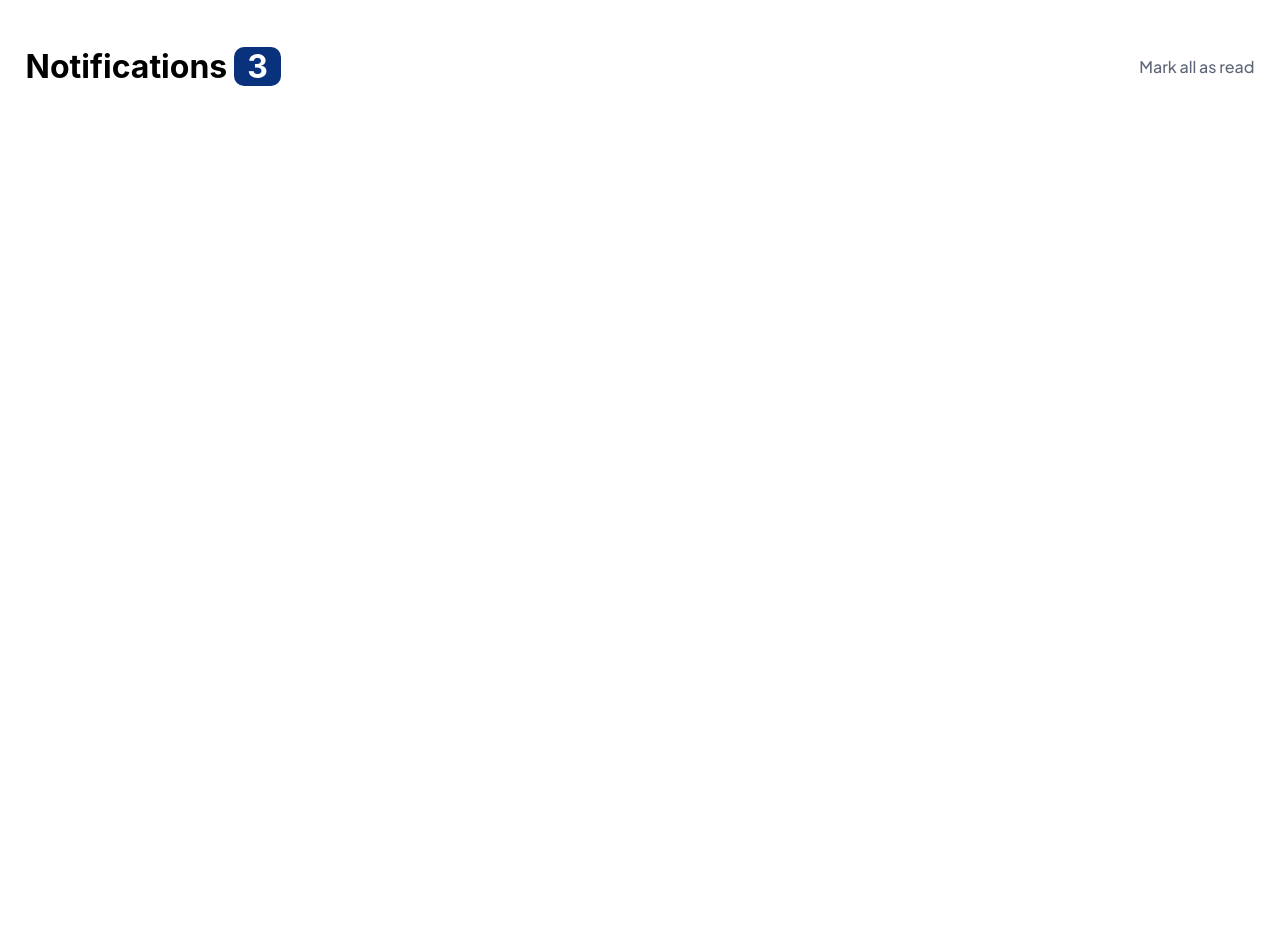
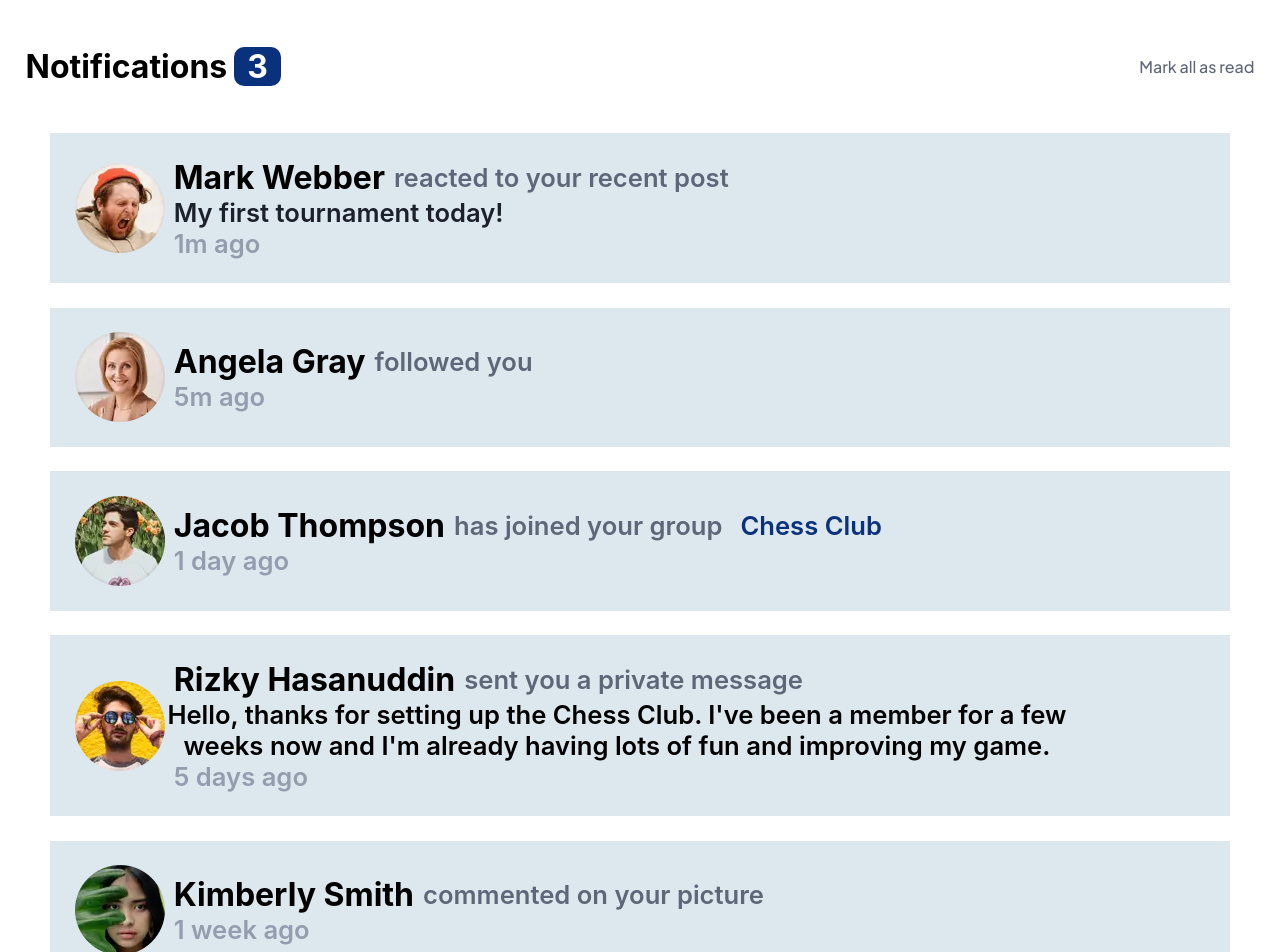
Before and after one commit to zalewskaewa7/notifications, a React (Create React App) app: page / in a window 1280 px wide. Shown: the top 952 px of the page. Before the commit the page ends 800 px from the top, so only its background shows below. Built offline with nearby package versions, Linux system fonts and the light colour scheme.

Commit message:
add notifications

```diff
--- a/src/App.js
+++ b/src/App.js
@@ -1,10 +1,12 @@
 import './App.scss';
 import Header from "./components/Header"
+import Notification from './components/Notification';
 
 function App() {
   return (
     <div className="App">
       < Header />
+      <Notification />
     </div>
   );
 }
--- /dev/null
+++ b/src/components/Notification.js
@@ -0,0 +1,120 @@
+import React from 'react'
+import "./scss/notification.scss"
+import Mark from "./assets/images/avatar-mark-webber.webp"
+import Angela from "./assets/images/avatar-angela-gray.webp"
+import Jacob from "./assets/images/avatar-jacob-thompson.webp"
+import Rizky from "./assets/images/avatar-rizky-hasanuddin.webp"
+import Kimberly from "./assets/images/avatar-kimberly-smith.webp"
+import Nathan from "./assets/images/avatar-nathan-peterson.webp"
+import Anna from "./assets/images/avatar-anna-kim.webp"
+
+
+
+function Notification() {
+
+    const notifications= [
+        {
+            avatarSrc: Mark,
+            autor: "Mark Webber",
+            reaction: "reacted to your recent post",
+            postTitle: "My first tournament today!",
+            group: "",
+            message: "",
+            data: "1m ago",
+            ifRead: false,
+        },
+        {
+            avatarSrc: Angela,
+            autor: "Angela Gray",
+            reaction: "followed you",
+            postTitle: "",
+            group: "",
+            message: "",
+            data: "5m ago",
+            ifRead: false,
+
+        },
+        {
+            avatarSrc: Jacob,
+            autor: "Jacob Thompson",
+            reaction: "has joined your group",
+            postTitle: "",
+            group: "Chess Club",
+            message: "",
+            data: "1 day ago",
+            ifRead: false,
+
+        },
+        {
+            avatarSrc: Rizky,
+            autor: "Rizky Hasanuddin",
+            reaction: "sent you a private message",
+            postTitle: "",
+            group: "",
+            message: "Hello, thanks for setting up the Chess Club. I've been a member for a few weeks now and I'm already having lots of fun and improving my game.",
+            data: "5 days ago",
+            ifRead: true,
+
+        },
+        {
+            avatarSrc: Kimberly,
+            autor: "Kimberly Smith",
+            reaction: "commented on your picture",
+            postTitle: "",
+            group: "",
+            message: "",
+            data: "1 week ago",
+            ifRead: true,
+
+        },
+        {
+            avatarSrc: Nathan,
+            autor: "Nathan Peterson",
+            reaction: "reacted to your recent post",
+            postTitle: "5 end-game strategies to increase your win rate",
+            group: "",
+            message: "",
+            data: "2 weeks ago",
+            ifRead: true,
+
+        },
+        {
+            avatarSrc: Anna,
+            autor: "Anna Kim",
+            reaction: "left the group",
+            postTitle: "",
+            group: "Chess Club",
+            message: "",
+            data: "2 weeks ago",
+            ifRead: true,
+
+        }
+    ]
+
+  return (
+    <div className="componentNotifications">
+        {
+        notifications.map((item, index) =>{
+            return(
+                <div className="notification" key={index}>
+                    <img src={item.avatarSrc} alt={item.title}/>
+                    <div className="content">
+                        <h2>{item.autor}</h2>
+                        <div className="reaction">{item.reaction}</div>
+                        <span className="postTitile">{item.postTitle}</span>
+                        <span className="group">{item.group}</span>
+                        <span className={item.ifRead ? "" : "notRead"}>{item.ifRead}</span>
+
+                        <div className="message">{item.message}</div>
+                        <div className="data">{item.data}</div>
+                    </div>
+                </div>
+            )
+        }
+        )
+        }
+        </div>
+  )
+}
+
+export default Notification
--- /dev/null
+++ b/src/components/scss/notification.scss
@@ -0,0 +1,53 @@
+@import "../../App.scss";
+
+.componentNotifications{
+    margin:2%;
+
+    .notification{
+        margin: 2%;
+        padding: 2%;
+        background-color: $Light-grayish-blue-2;
+        display: flex;
+        flex-flow: row wrap;
+        align-items: center;
+        justify-content: flex-start;
+
+
+
+        .content{
+            flex: 0 80%;
+            display: flex;
+            flex-flow: row wrap;
+            align-items: center;
+            font-size: 1.6rem;
+            font-weight: 600;
+
+
+             h2{
+                 margin: 0 1%;
+                 font-size: 2rem;
+             }
+             .reaction{
+                color: $Dark-grayish-blue;
+             }
+            .postTitile{
+                margin: 0 1%;
+                color: $Very-dark-blue;
+                font-weight: 600;
+            }
+            .group{
+                color: $Blue;
+            }
+        }
+        .message{
+            flex: 1 100%;
+
+        }
+        .data{
+            margin: 0 1%;
+            flex: 1 100%;
+            text-align: start;
+            color: $Grayish-blue;
+        }
+}
+}
```
